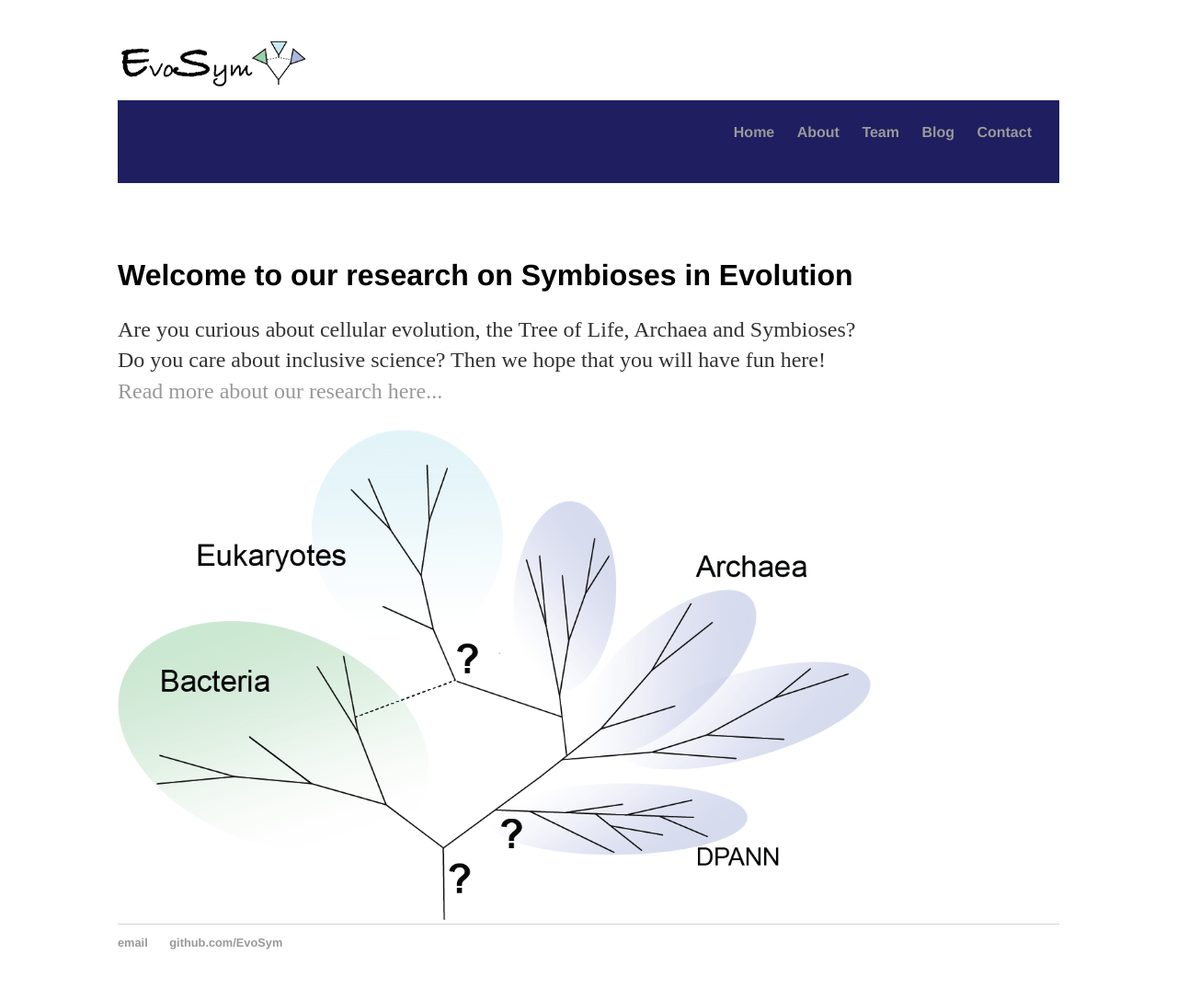
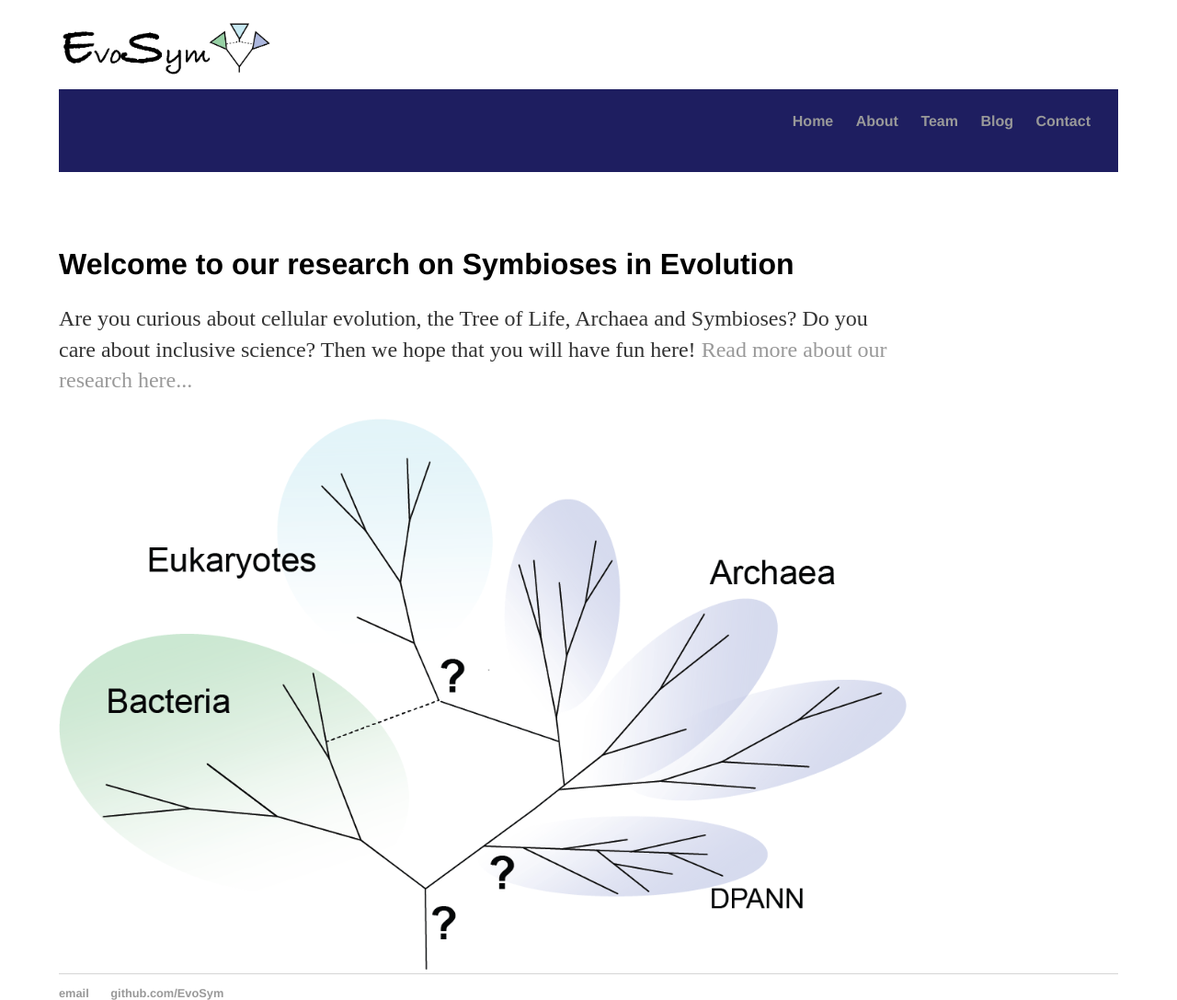
Before and after one commit to EvoSym/EvoSym.github.io, a Jekyll site: the page built from index.html, in a window 1280 px wide. Shown: the whole page at 92% size. Built offline with Jekyll 4.4.1, drawn with Linux system fonts in a browser that asks for light colours; before the commit the page ends 1032 px from its top, so only the background shows below that.

Commit message:
Update main.css

```diff
--- a/css/main.css
+++ b/css/main.css
@@ -4,8 +4,8 @@ html {
 body {
     background: transparent;
     min-height: 100%;
-    margin: 40px auto;
-    width: 80%;
+    margin: 20px auto;
+    width: 90%;
 }
 nav {
     width: 100%;
```
